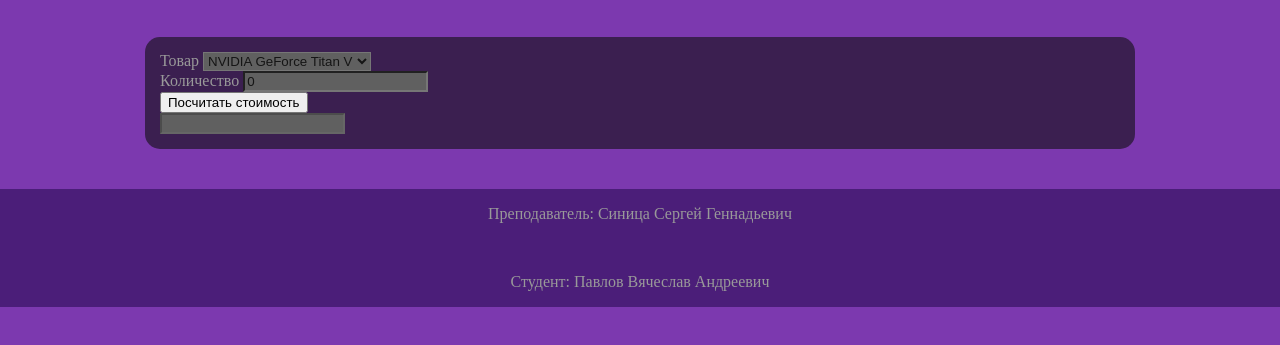
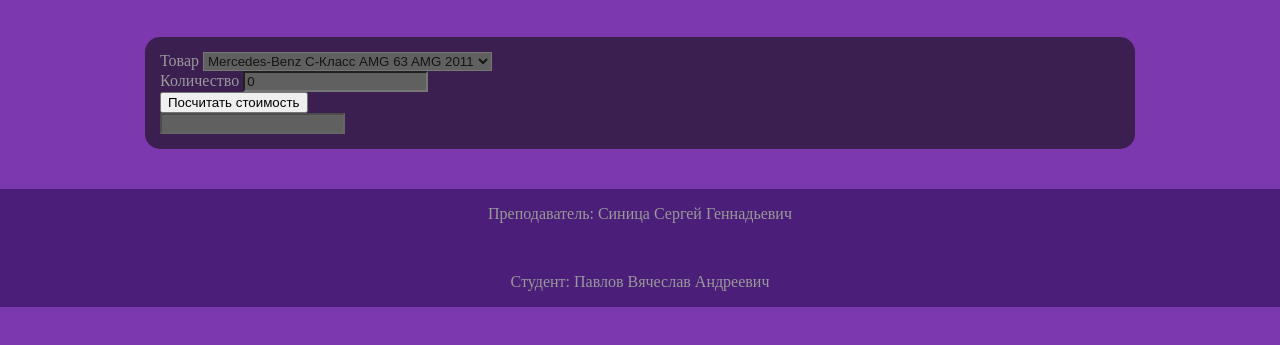
Before and after one commit to ashwh1te/5l, a plain HTML site: page index.html in a window 1280 px wide. Shown: the part 123-468 px from the top of the page. Drawn offline with Linux system fonts and the light colour scheme.

Commit message:
index.html

```diff
--- a/index.html
+++ b/index.html
@@ -34,9 +34,9 @@
   <div>
     <label id=select for="select">Товар</label>
     <select  id="select1">
-      <option value="0">NVIDIA GeForce Titan V</option>
-      <option value="1">Intel CORE I9-7960X</option>
-      <option value="2">Porsche 911 turbo s</option>
+      <option value="0">Mercedes-Benz C-Класс AMG 63 AMG 2011</option>
+      <option value="1">Subaru Impreza WRX STI 2.2 22B</option>
+      <option value="2">Nissan 240SX</option>
     </select>
   </div>
   <div >
```
